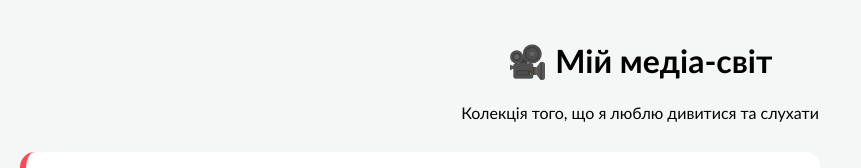
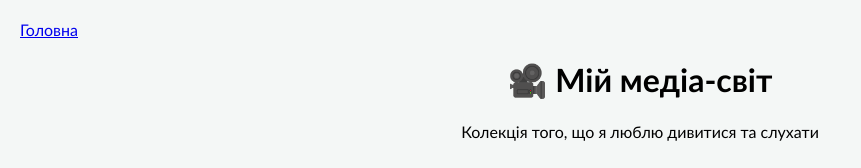
Before and after one commit to tkc-teacher/my_site, a plain HTML site: page media.html in a window 1280 px wide. Shown: the top 168 px of the page, without its empty margins (0-861 px from the left). Drawn offline with Linux system fonts and the light colour scheme.

Commit message:
Update media.html

```diff
--- a/media.html
+++ b/media.html
@@ -66,7 +66,7 @@
     </style>
 </head>
 <body>
-
+    <a href="index.html">Головна</a>
     <header>
         <h1>🎥 Мій медіа-світ</h1>
         <p>Колекція того, що я люблю дивитися та слухати</p>
```
